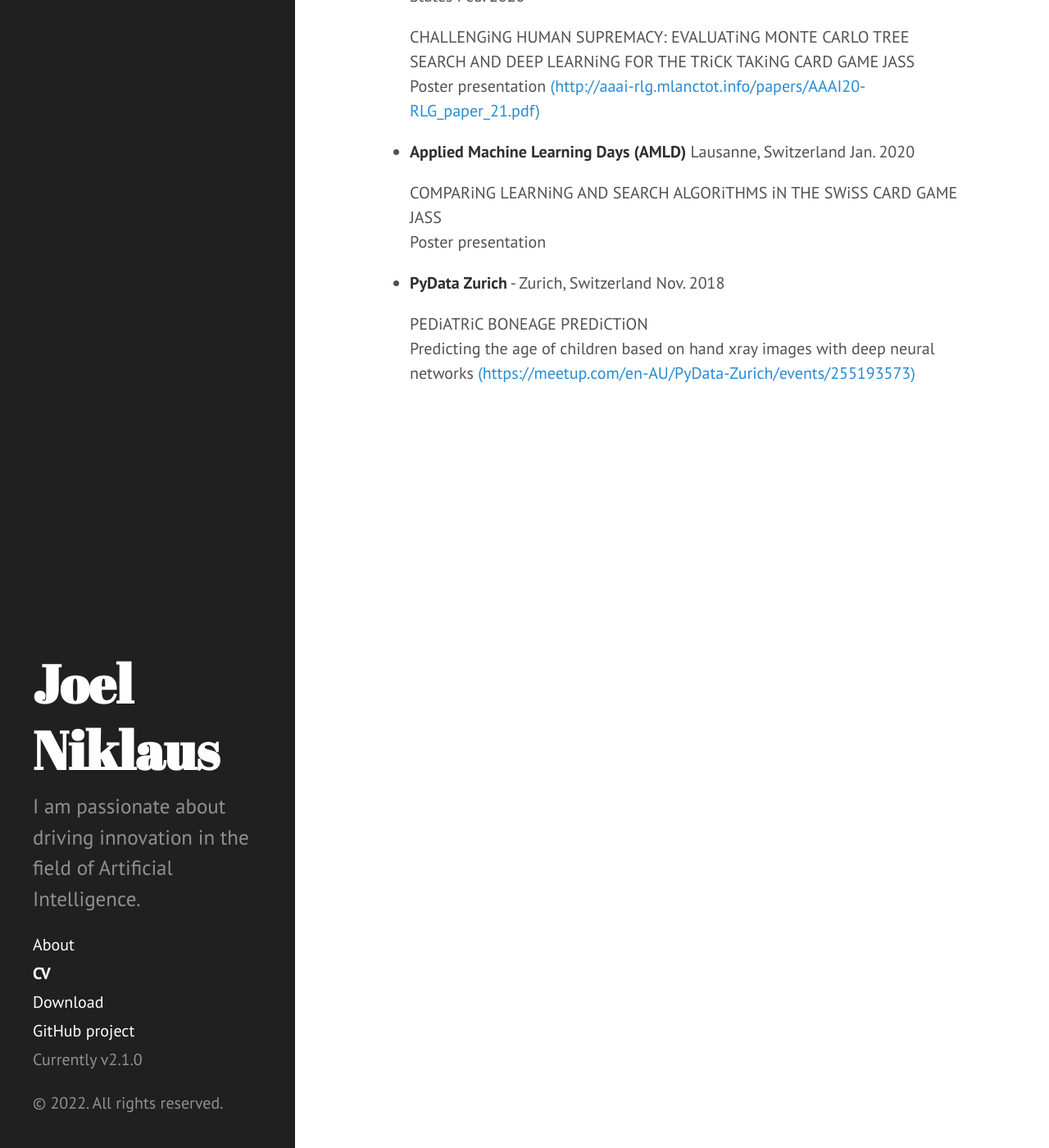
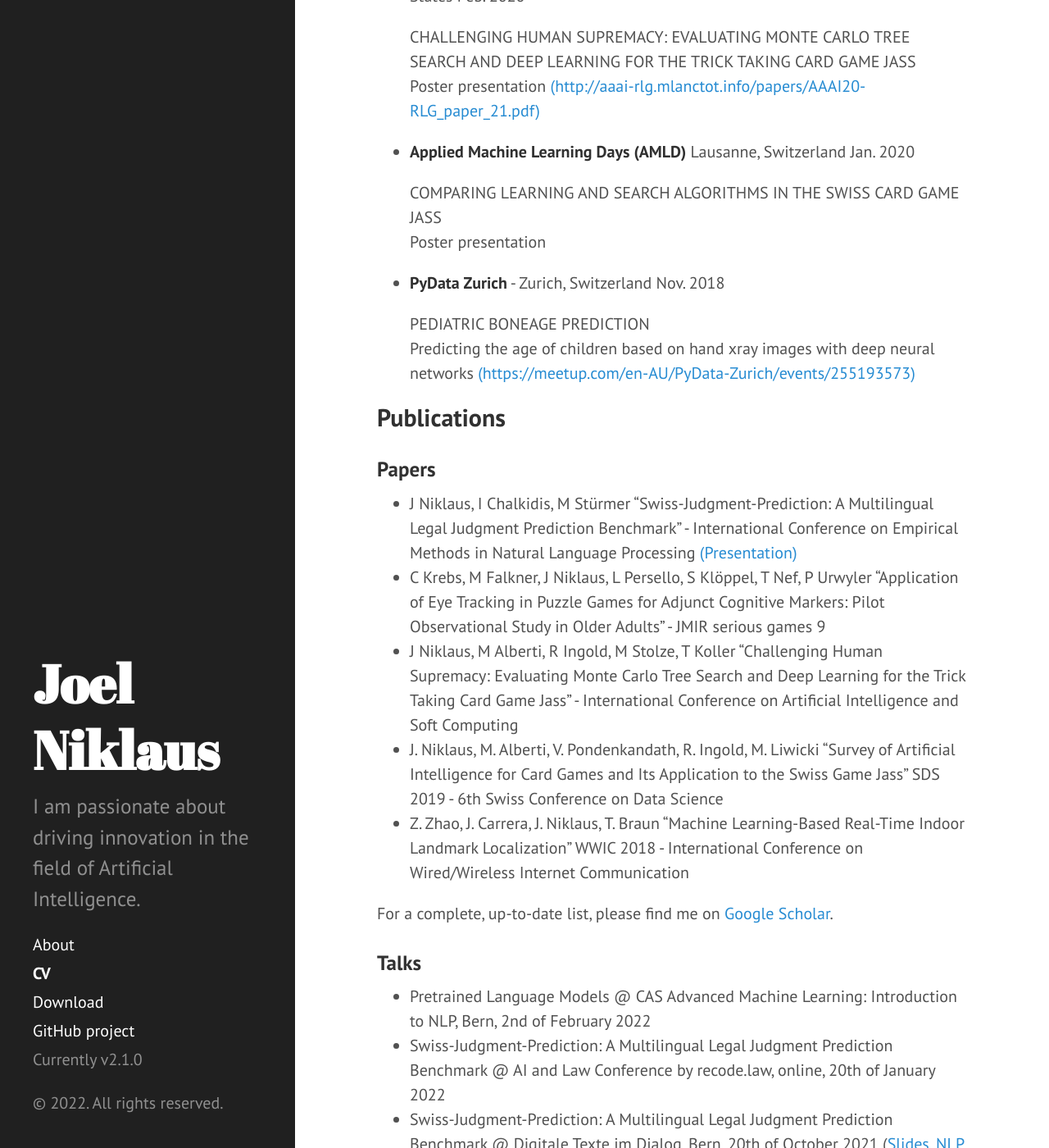
Before and after one commit to JoelNiklaus/joelniklaus.github.io, a Jekyll site: the page built from _pages/cv.md, in a window 1280 px wide and 1400 px high, scrolled down 6418 px. Shown: the whole window at 82% size. Built offline with Jekyll 4.4.1, drawn with Linux system fonts in a browser that asks for light colours; nearby versions of some CDN libraries; some of the changed text lies outside the part shown.

Commit message:
content update

```diff
--- a/_pages/cv.md
+++ b/_pages/cv.md
@@ -61,31 +61,31 @@ line. It is intended to be used for contact details -->
 
 * **An Empirical Study on Cross‑Lingual and Cross‑Domain Transfer for Legal Judgment Prediction** - Seattle, United States Jul. 2022
 
-  J. NiKLAUS, I. CHALKiDiS, M. STÜRMER<br>
+  J. NIKLAUS, I. CHALKIDIS, M. STÜRMER<br>
 	Under Review @ North American Chapter of the Association for Computational Linguistics (NAACL)<br>
 
 * **Swiss‑Judgment‑Prediction: A Multilingual Legal Judgment Prediction
 Benchmark** - Punta Cana, Dominican Republic Nov. 2021
 
-  J. NiKLAUS, I. CHALKiDiS, M. STÜRMER<br>
+  J. NIKLAUS, I. CHALKIDIS, M. STÜRMER<br>
 	Natural Legal Language Processing Workshop (NLLP) @ Empirical Methods for Natural Language Processing (EMNLP)<br>
 
 * **Application of Eye Tracking in Puzzle Games for Adjunct Cognitive Markers: Pilot
 Observational Study in Older Adults** - Mar. 2022
 
-  C. KREBS, M. FALKNER, J. NiKLAUS, L. PERSELLO, S. KLÖPPEL, T. NEF, P. URWYLER<br>
+  C. KREBS, M. FALKNER, J. NIKLAUS, L. PERSELLO, S. KLÖPPEL, T. NEF, P. URWYLER<br>
 	JMIR Serious Games 2021<br>
 
 * **Challenging Human Supremacy: Evaluating Monte Carlo Tree Search and Deep
 Learning for the Trick Taking Card Game Jass** - Zakopane, Poland Sep. 2020
 
-  J. NiKLAUS, M. ALBERTi, R. INGOLD, M. STOLZE, T. KOLLER<br>
+  J. NIKLAUS, M. ALBERTI, R. INGOLD, M. STOLZE, T. KOLLER<br>
 	19th International Conference on Artificial Intelligence and Soft Computing (ICAISC)<br>
 
 * **Survey of Artificial Intelligence for Card Games and Its Application to the Swiss
 Game Jass** - Bern, Switzerland Jun. 2019
 
-  J. NiKLAUS, M. ALBERTi, V. PONDENKANDATH, R. INGOLD, M. LiWiCKi<br>
+  J. NIKLAUS, M. ALBERTI, V. PONDENKANDATH, R. INGOLD, M. LIWICKI<br>
 	6th Swiss Conference on Data Science (SDS)<br>
 
 ## Experience
@@ -99,13 +99,13 @@ Game Jass** - Bern, Switzerland Jun. 2019
 
 * **Junior Researcher** - Fribourg, Switzerland Mar. 2020 ‑ Aug. 2020 <br>
 
-  UNiVERSiTY OF FRiBOURG<br>
+  UNIVERSITY OF FRIBOURG<br>
   Loss Landscape Visualization of Neural Networks: https://github.com/JoelNiklaus/loss-landscape<br>
   Historical Document Analysis with Deep Learning
 
 * **Data Scientist** - Bern, Switzerland Mar. 2020 ‑ Sep. 2020<br>
 
-  ARTORG CENTER FOR BiOMEDiCAL ENGiNEERiNG RESEARCH<br>
+  ARTORG CENTER FOR BIOMEDICAL ENGINEERING RESEARCH<br>
   Maintenance and extension of tele‑health applications<br>
 	Development of cognitive models from existing data<br>
 	Development of algorithms for dynamic difficulty adjustments for tele‑apps<br>
@@ -115,40 +115,40 @@ Game Jass** - Bern, Switzerland Jun. 2019
 
 * **Independent Software Developer** - Bern, Switzerland Aug. 2012 ‑ present <br>
 
-  JOELNiKLAUS.CH<br>
+  JOELNIKLAUS.CH<br>
   Successful implementation of various orders for customers [https://joelniklaus.ch](https://joelniklaus.ch)<br>
   Selected customers: University of Bern, University for senior citizens Bern, Claire & George, Freies Gymnasium Bern, KS Rychenberg
 
 * **Data Science Intern** - Bern, Switzerland Sep. 2017 ‑ Jun. 2018 <br>
 
-  FASTFORWARD WEBSOLUTiONS GMBH <br>
-  User interface development with Aurelia for a calculator of supplementary services (old age insurance) for Pro‑Senectute Switzerland (https://prosenectute.ch/de/dienstleistungen/beratung/finanzen/el-rechner.html)
+  FASTFORWARD WEBSOLUTIONS GMBH <br>
+  User interface development with Aurelia for a calculator of supplementary services (old age insurance) for Pro‑Senectute Switzerland [(https://prosenectute.ch/de/dienstleistungen/beratung/finanzen/el-rechner.html)](https://prosenectute.ch/de/dienstleistungen/beratung/finanzen/el-rechner.html)
 
-### TEACHiNG
+### TEACHING
 
 * **Lecturer for Software Engineering** - Bern, Switzerland Aug. 2021 ‑ present <br>
 
-  BERN UNiVERSiTY OF APPLiED SCiENCES <br>
+  BERN UNIVERSITY OF APPLIED SCIENCES <br>
   I planned and conducted the technical part of the module Software Engineering (Code Management, DevOps, Web Technologies, etc.)
 
 * **Lecturer for Natural Language Processing Seminar** - Bern, Switzerland Aug. 2021 ‑ Jul. 2022<br>
 
-  UNiVERSiTY OF BERN<br>
+  UNIVERSITY OF BERN<br>
   I lead, planned and executed the entire Seminar (20 BSc/MSc students in total). I supervised various individual and group projects.
 
 * **High School Teacher for Computer Science & Robotics** - Bern, Switzerland Aug. 2019 ‑ Jul. 2020 <br>
 
-  FREiES GYMNASiUM BERN<br>
+  FREIES GYMNASIUM BERN<br>
   I assembled the coursework material for the brand new course computer science as the first teacher; I conducted difficult conversations with parents and students.
 
 * **High School Teacher for Information and Communication Technology** - Winterthur, Switzerland Feb. 2016 ‑ Aug. 2020 <br>
 
-  KANTONSSCHULE RYCHENBERG WiNTERTHUR<br>
+  KANTONSSCHULE RYCHENBERG WINTERTHUR<br>
   Already during bachelors I started teaching students in applied computer skills; I supervised various Matura theses
 
 * **Teaching Assistant for “Programming Languages” (MSc), “Software Engineering” (BSc) and “Computer Networks” (BSc)** - Bern, Switzerland Sep. 2015 ‑ Jun. 2021 <br>
 
-  UNiVERSiTY OF BERN<br>
+  UNIVERSITY OF BERN<br>
   Supervision of students<br>
   Organisation and execution of practice hours<br>
   Composition and Correction of lab assignments and exams<br>
@@ -172,35 +172,63 @@ Game Jass** - Bern, Switzerland Jun. 2019
 
 * **CAS Advanced Machine Learning: Introduction to NLP** Bern, - online Feb. 2022
 
-	PRETRAiNED LANGUAGE MODELS<br>
+	PRETRAINED LANGUAGE MODELS<br>
 	Invited Talk
 
 * **AI and Law Conference by recode.law** - online Jan. 2022
 
-	SWiSS‑JUDGMENT‑PREDiCTiON: A MULTiLiNGUAL LEGAL JUDGMENT PREDiCTiON BENCHMARK<br>
+	SWiSS‑JUDGMENT‑PREDICTION: A MULTILINGUAL LEGAL JUDGMENT PREDICTION BENCHMARK<br>
 	Invited Talk
 
 * **International Conference of Artificial Intelligence and Law (ICAIL) 2021** - online Jun. 2021
 
-	ESRA: AN END‑TO‑END SYSTEM FOR RE‑iDENTiFiCATiON AND ANONYMiZATiON FOR SWiSS COURT RULiNGS<br>
+	ESRA: AN END‑TO‑END SYSTEM FOR RE‑IDENTIFICATION AND ANONYMIZATION FOR SWISS COURT RULINGS<br>
 	Doctoral Consortium presentation
 
 * **Advanced Language Processing Winter School (ALPS) 2021** - online Jan. 2021
 
-	ESRA: AN END‑TO‑END SYSTEM FOR RE‑iDENTiFiCATiON AND ANONYMiZATiON FOR SWiSS COURT RULiNGS<br>
+	ESRA: AN END‑TO‑END SYSTEM FOR RE‑IDENTIFICATION AND ANONYMIZATION FOR SWISS COURT RULINGS<br>
 	Poster presentation
 
 * **AAAI Workshop on Reinforcement Learning in Games (RLG)** - New York, United States Feb. 2020
 
-	CHALLENGiNG HUMAN SUPREMACY: EVALUATiNG MONTE CARLO TREE SEARCH AND DEEP LEARNiNG FOR THE TRiCK TAKiNG CARD GAME JASS <br>
+	CHALLENGING HUMAN SUPREMACY: EVALUATING MONTE CARLO TREE SEARCH AND DEEP LEARNING FOR THE TRICK TAKING CARD GAME JASS <br>
 	Poster presentation [(http://aaai-rlg.mlanctot.info/papers/AAAI20-RLG_paper_21.pdf)](http://aaai-rlg.mlanctot.info/papers/AAAI20-RLG_paper_21.pdf)
 
 * **Applied Machine Learning Days (AMLD)** Lausanne, Switzerland Jan. 2020
 
-	COMPARiNG LEARNiNG AND SEARCH ALGORiTHMS iN THE SWiSS CARD GAME JASS<br>
+	COMPARING LEARNING AND SEARCH ALGORITHMS IN THE SWISS CARD GAME JASS<br>
 	Poster presentation
 
 * **PyData Zurich** - Zurich, Switzerland Nov. 2018
 
-	PEDiATRiC BONEAGE PREDiCTiON<br>
+	PEDIATRIC BONEAGE PREDICTION<br>
 	Predicting the age of children based on hand xray images with deep neural networks [(https://meetup.com/en-AU/PyData-Zurich/events/255193573)](https://meetup.com/en-AU/PyData-Zurich/events/255193573)
+
+## Publications
+
+### Papers
+
+* J Niklaus, I Chalkidis, M Stürmer "Swiss-Judgment-Prediction: A Multilingual Legal Judgment Prediction       Benchmark" - International  Conference on Empirical Methods in Natural Language Processing [(Presentation)](https://drive.google.com/file/d/1p68rB4A-EmirVqjvzPnmGNUo1qTqNxUI/view?usp=sharing)
+* C Krebs, M Falkner, J Niklaus, L Persello, S Klöppel, T Nef, P Urwyler "Application of Eye Tracking in Puzzle Games for Adjunct Cognitive Markers: Pilot Observational Study in Older Adults" - JMIR serious games 9
+* J Niklaus, M Alberti, R Ingold, M Stolze, T Koller "Challenging Human Supremacy: Evaluating Monte Carlo Tree Search and Deep Learning for the Trick Taking Card Game Jass" - International Conference on Artificial Intelligence and Soft Computing
+* J. Niklaus, M. Alberti, V. Pondenkandath, R. Ingold, M. Liwicki "Survey of Artificial Intelligence for Card Games and Its Application to the Swiss Game Jass" SDS 2019 - 6th Swiss Conference on Data Science
+* Z. Zhao, J. Carrera, J. Niklaus, T. Braun "Machine Learning-Based Real-Time Indoor Landmark Localization" WWIC 2018 - International Conference on Wired/Wireless Internet Communication
+
+For a complete, up-to-date list, please find me on [Google Scholar](https://scholar.google.com/citations?user=qJ8iricAAAAJ&hl=de&oi=ao).
+
+### Talks
+
+*   Pretrained Language Models @ CAS Advanced Machine Learning: Introduction to NLP, Bern, 2nd of February 2022
+*   Swiss-Judgment-Prediction: A Multilingual Legal Judgment Prediction Benchmark @ AI and Law Conference by recode.law, online, 20th of January 2022
+*   Swiss-Judgment-Prediction: A Multilingual Legal Judgment Prediction Benchmark @ Digitale Texte im Dialog, Bern, 20th of October 2021 ([Slides](https://docs.google.com/presentation/d/1Q2Dy8MQk0j4_hOFOTL3fN8WbCD8WCtGH2j8D-Sf_ubc/edit?usp=sharing), [NLP Basics Colab](https://colab.research.google.com/drive/1mH87XpAV01Jgan5meg8aus6WL0XL64Zw?usp=sharing), [NLP Training NER Colab](https://colab.research.google.com/drive/1fQ-vghTxWfN9MG4tr2qcu_yVN5lX3XO5?usp=sharing))
+*   ESRA: An End-to-End System for Re-Identification and Anonymization of Swiss Court Decisions @ Doctoral Consortium International Conference for Artificial Intelligence and Law (ICAIL), 25th June 2021
+*   Pediatric Boneage Prediction @ PyData Zurich, November 2018 ([GitHub Repository](https://github.com/lukaszbinden/pediatric-bone-age-prediction))
+
+### Posters
+
+*   ESRA: An End-to-End System for Re-Identification and Anonymization of Swiss Court Decisions @ Bern Data Science Day, 23th April 2021, Bern, online ([Poster](https://zenodo.org/record/4749467))
+*   SCRC: Swiss Court Ruling Corpus @ Bern Data Science Day, 23th April 2021, Bern, online ([Poster](https://zenodo.org/record/4749485))
+*   ESRA: An End-to-End System for Re-identification and Anonymization for Swiss Court Rulings @ Advanced Language Processing Winter School (ALPS) 2021, January 2021
+*   Challenging Human Supremacy: Evaluating Monte Carlo Tree Search and Deep Learning for the Trick Taking Card Game Jass @ AAAI Workshop on Reinforcement Learning in Games (RLG), February 2020 ([Poster](https://zenodo.org/record/5769551))
+*   Comparing Learning and Search Algorithms in the Swiss Card Game Jass @ Applied Machine Learning Days (AMLD), January 2020
--- a/public/css/poole.css
+++ b/public/css/poole.css
@@ -229,7 +229,7 @@ blockquote p:last-child {
 
 img {
   display: block;
-  max-width: 100%;
+  max-width: 50%;
   margin: 0 0 1rem;
   border-radius: 5px;
 }
```
Also changed, not shown: index.md (+5 -21 lines), public/profile.jpg (added).
